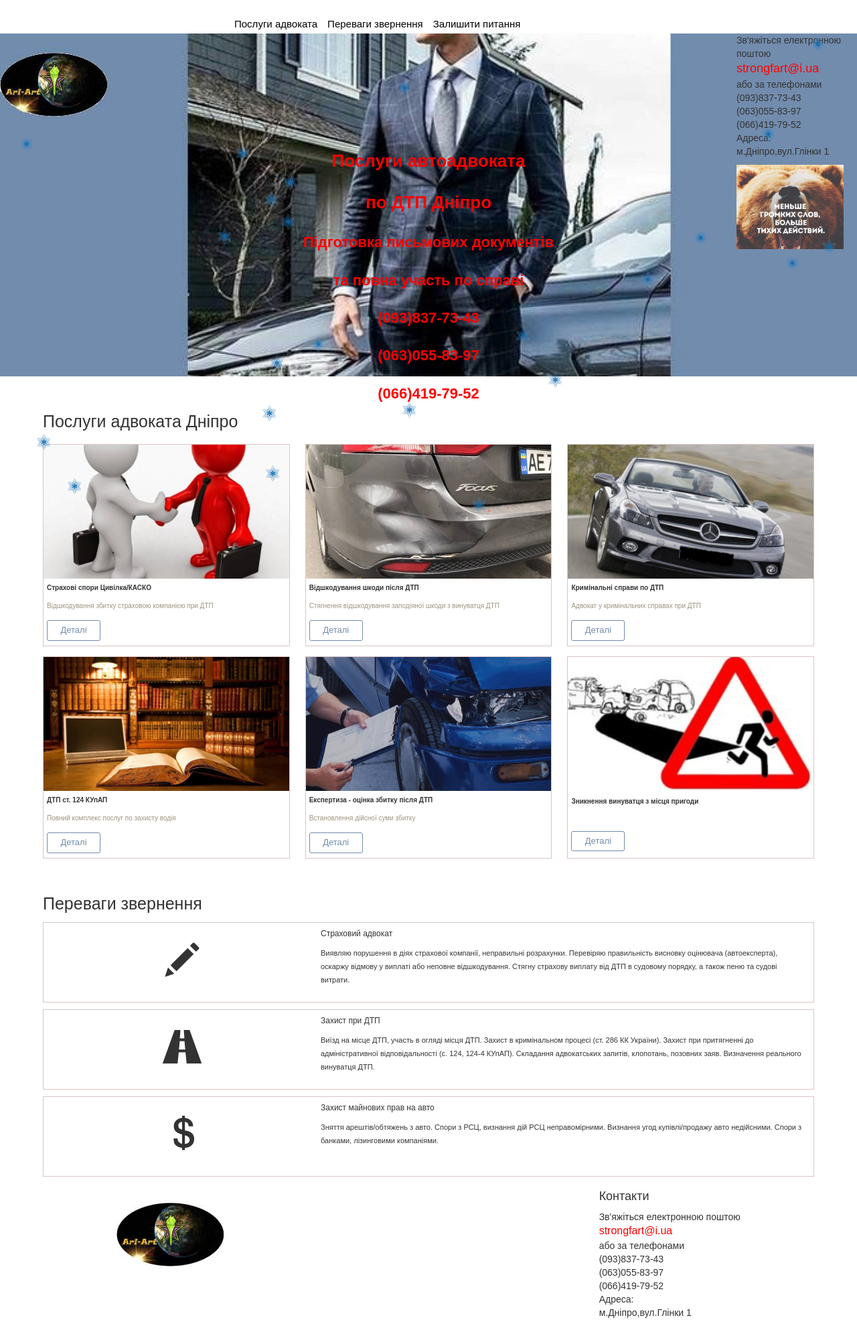
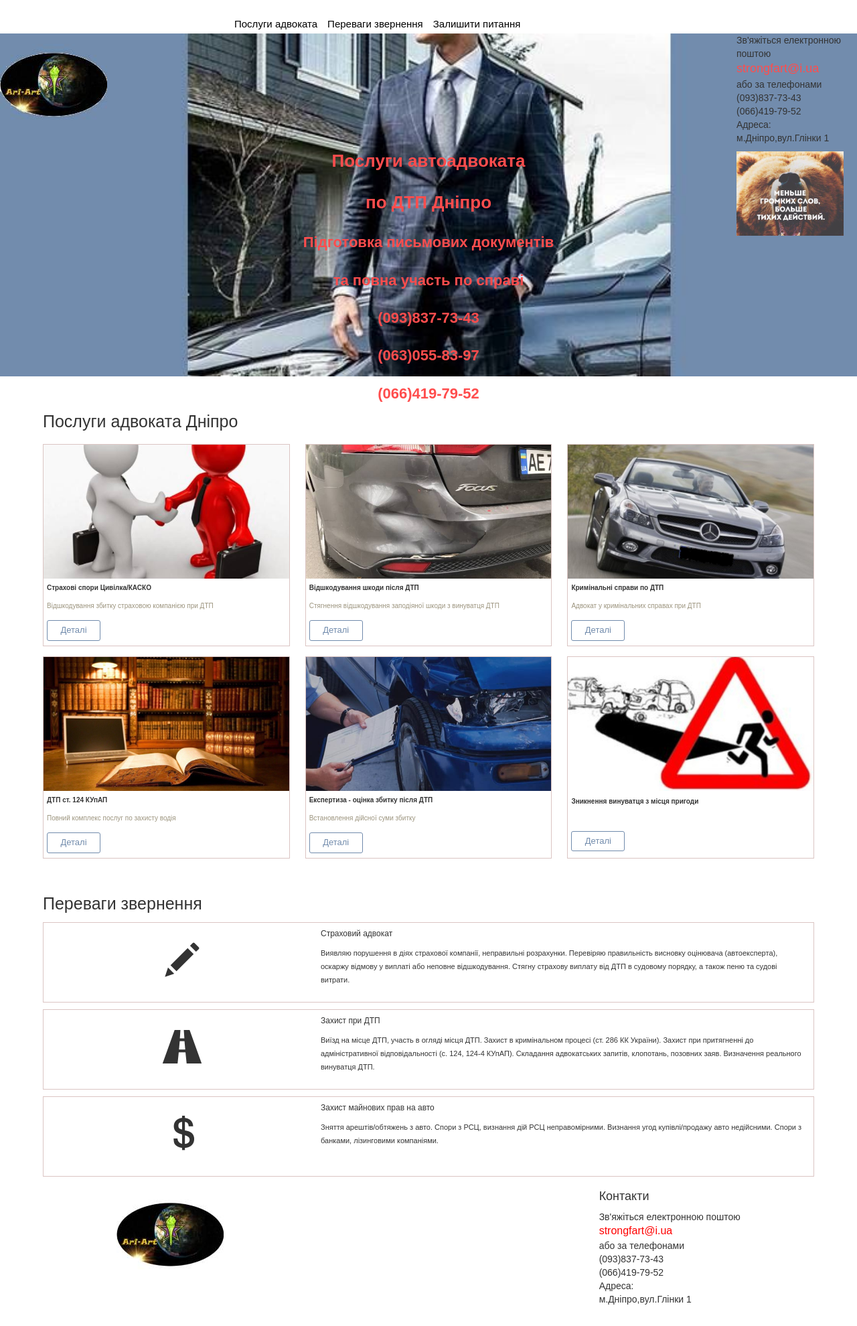
Before and after one commit to AndreiChornii/layer, a PHP site: page / in a window 1280 px wide. Shown: the whole page at 67% size. After the commit the page ends 1948 px from the top, so only its background shows below. Run offline with PHP 8.4, Linux system fonts and the light colour scheme; some libraries are stand-ins or nearby versions.

Commit message:
not_shine__no_tel

```diff
--- a/public/js/snow.js
+++ b/public/js/snow.js
@@ -1,7 +1,8 @@
 `use_strict`
+//https://blogjquery.ru/sneg-na-saite-script-js/
 snow_img = "img/snow2.png";                                        //�������� ��������
 snow_no = 23;                                                 //����� ��������
-var timeszimaon = 1;                                          //��������� ������ 1 - ��, 0 - ���
+var timeszimaon = 0;                                          //��������� ������ 1 - ��, 0 - ���
 if (typeof (window.pageYOffset) == "number") {
     snow_browser_width = window.innerWidth;
     snow_browser_height = window.innerHeight;
--- a/public/style.css
+++ b/public/style.css
@@ -77,7 +77,7 @@ header{
 
 #right_block_in_header a{
     font-size: 18px;
-    color: red;
+    color: #ff4d4d;
 }
 
 #banner{
@@ -207,7 +207,7 @@ header{
 }
 
 #banner #navigation #MintoText span{
-    color: red;
+    color: #ff4d4d;
     font-size: 22px;
     font-weight: 550;
     margin-top: 25px;
@@ -574,6 +574,7 @@ label{
     background-image: url(img/ari-art_oval_small_white.jpg);
 }
 
+/*@media(min-width: 601px) and (max-width: 850px){*/
 @media(max-width: 850px){
     #right_part{
         width: 20%;
--- a/templates/home.html.php
+++ b/templates/home.html.php
@@ -41,7 +41,6 @@
                 <li><a href="mailto:strongfart@i.ua">strongfart@i.ua</a></li>
                 <li>або за телефонами</li>
                 <li>(093)837-73-43</li>
-                <li>(063)055-83-97</li>
                 <li>(066)419-79-52</li>
                 <li>Адреса:</li>
                 <li>м.Дніпро,вул.Глінки 1</li>
@@ -223,7 +222,6 @@
                     <li><a href="mailto:strongfart@i.ua">strongfart@i.ua</a></li>
                     <li>або за телефонами</li>
                     <li>(093)837-73-43</li>
-                    <li>(063)055-83-97</li>
                     <li>(066)419-79-52</li>
                     <li>Адреса:</li>
                     <li>м.Дніпро,вул.Глінки 1</li>
--- a/templates/layout.html.php
+++ b/templates/layout.html.php
@@ -45,7 +45,6 @@
                     <li><a href="mailto:strongfart@i.ua">strongfart@i.ua</a></li>
                     <li>або за телефонами</li>
                     <li>(093)837-73-43</li>
-                    <li>(063)055-83-97</li>
                     <li>(066)419-79-52</li>
                     <li>Адреса:</li>
                     <li>м.Дніпро,вул.Глінки 1</li>
```
